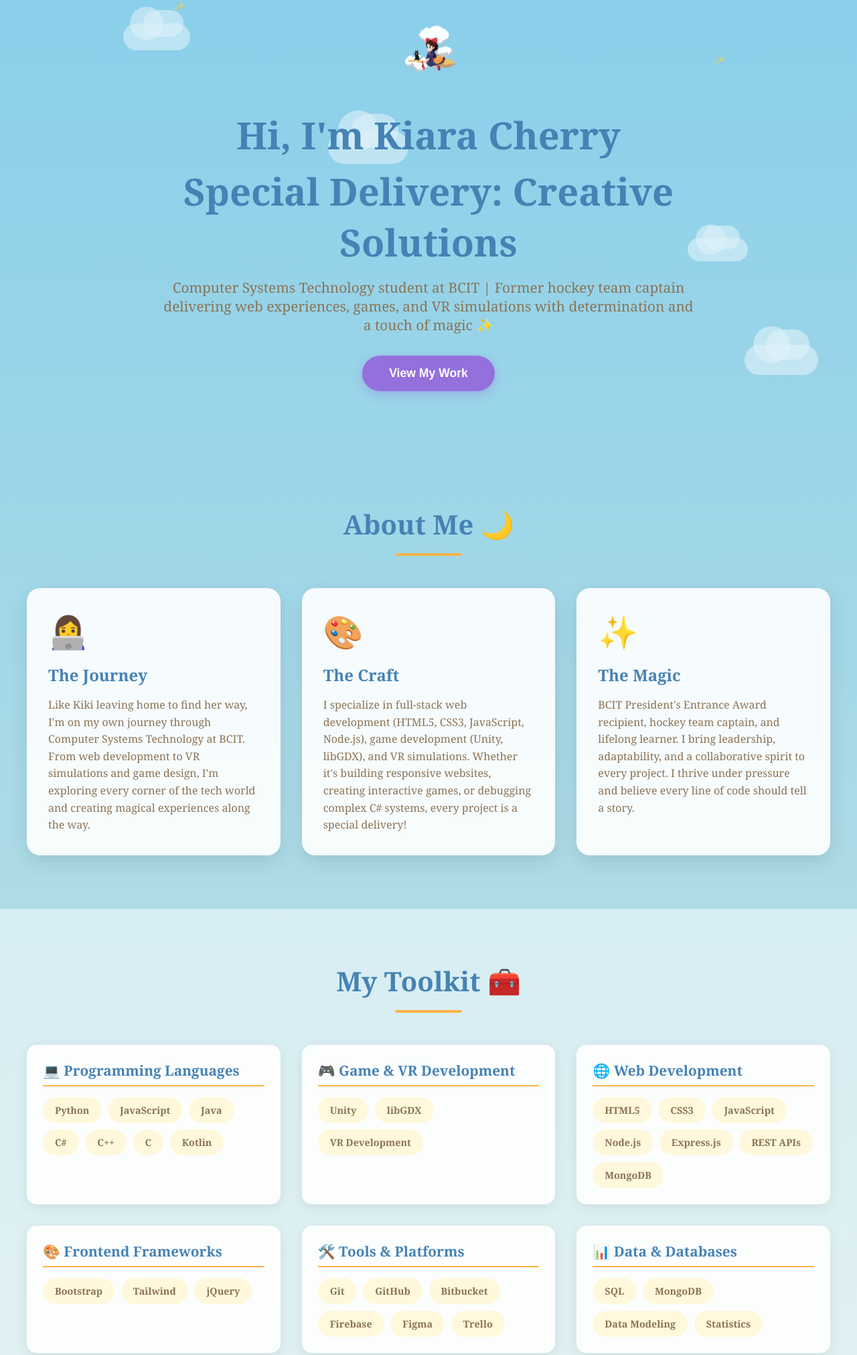
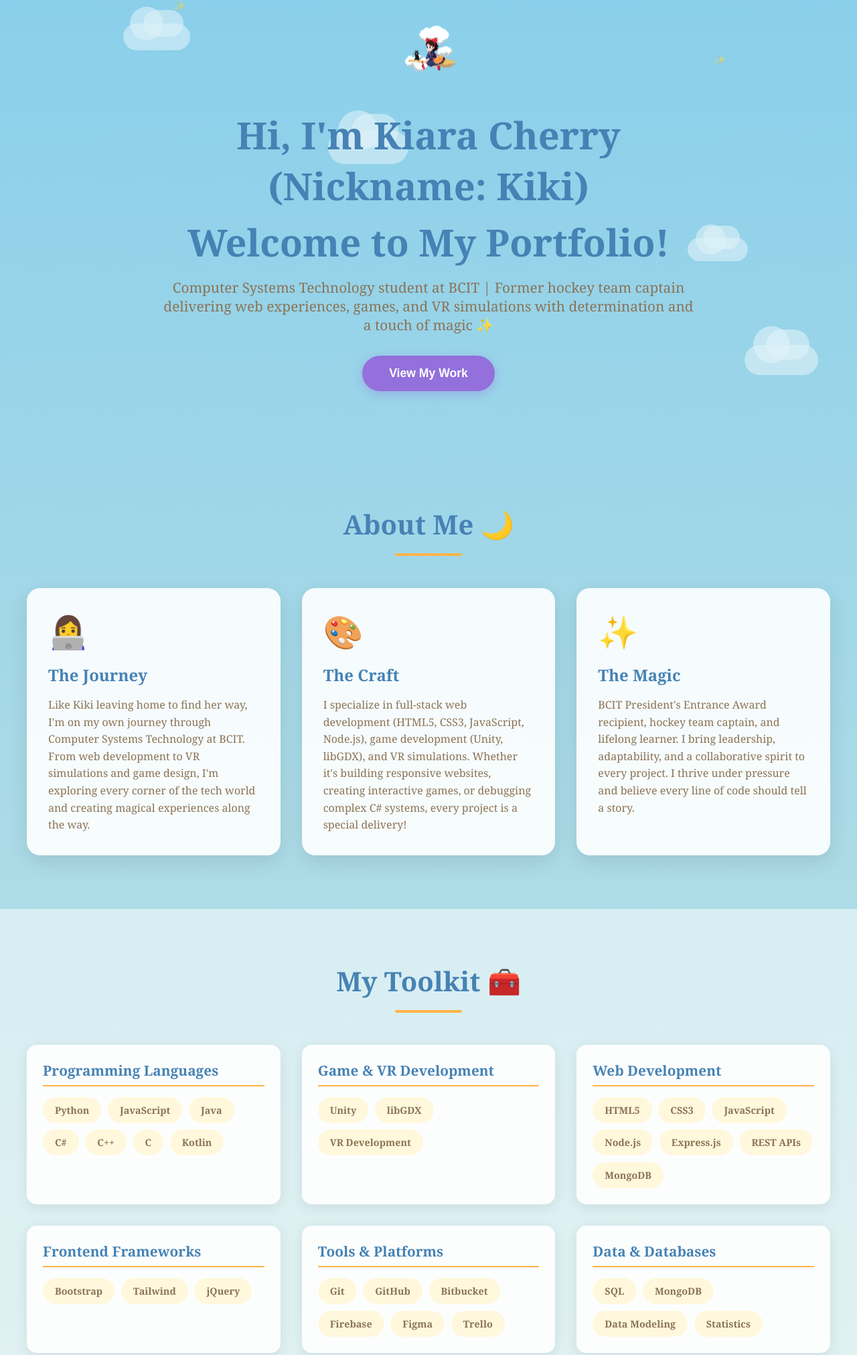
Before and after one commit to KiaraCherry/kiara-cherry-portfolio, a plain HTML site: page index.html in a window 1280 px wide. Shown: the part 125-2148 px from the top of the page at 67% size. Drawn offline with Linux system fonts and the light colour scheme; files whose address does not match are found by name.

Commit message:
Update hero section and skills titles; refine footer links with personal information

```diff
--- a/index.html
+++ b/index.html
@@ -50,8 +50,8 @@
                 </div>
             </div>
             <h2 class="hero-title">
-                <span class="title-line">Hi, I'm Kiara Cherry</span>
-                <span class="title-line">Special Delivery: Creative Solutions</span>
+                <span class="title-line">Hi, I'm Kiara Cherry (Nickname: Kiki)</span>
+                <span class="title-line">Welcome to My Portfolio!</span>
             </h2>
             <p class="hero-subtitle">Computer Systems Technology student at BCIT | Former hockey team captain delivering
                 web experiences, games, and VR simulations with determination and a touch of magic ✨</p>
@@ -95,7 +95,7 @@
             <h2 class="section-title">My Toolkit 🧰</h2>
             <div class="skills-grid">
                 <div class="skill-category">
-                    <h3>💻 Programming Languages</h3>
+                    <h3>Programming Languages</h3>
                     <div class="skill-tags">
                         <span class="skill-tag">Python</span>
                         <span class="skill-tag">JavaScript</span>
@@ -108,7 +108,7 @@
                 </div>
 
                 <div class="skill-category">
-                    <h3>🎮 Game & VR Development</h3>
+                    <h3>Game & VR Development</h3>
                     <div class="skill-tags">
                         <span class="skill-tag">Unity</span>
                         <span class="skill-tag">libGDX</span>
@@ -117,7 +117,7 @@
                 </div>
 
                 <div class="skill-category">
-                    <h3>🌐 Web Development</h3>
+                    <h3>Web Development</h3>
                     <div class="skill-tags">
                         <span class="skill-tag">HTML5</span>
                         <span class="skill-tag">CSS3</span>
@@ -130,7 +130,7 @@
                 </div>
 
                 <div class="skill-category">
-                    <h3>🎨 Frontend Frameworks</h3>
+                    <h3>Frontend Frameworks</h3>
                     <div class="skill-tags">
                         <span class="skill-tag">Bootstrap</span>
                         <span class="skill-tag">Tailwind</span>
@@ -139,7 +139,7 @@
                 </div>
 
                 <div class="skill-category">
-                    <h3>🛠️ Tools & Platforms</h3>
+                    <h3>Tools & Platforms</h3>
                     <div class="skill-tags">
                         <span class="skill-tag">Git</span>
                         <span class="skill-tag">GitHub</span>
@@ -151,7 +151,7 @@
                 </div>
 
                 <div class="skill-category">
-                    <h3>📊 Data & Databases</h3>
+                    <h3>Data & Databases</h3>
                     <div class="skill-tags">
                         <span class="skill-tag">SQL</span>
                         <span class="skill-tag">MongoDB</span>
@@ -310,9 +310,9 @@
         <div class="footer-content">
             <p>© 2026 Kiara Cherry | Made with 💖 and a little bit of magic</p>
             <div class="social-links">
-                <a href="https://github.com/yourusername" target="_blank" class="social-link">GitHub</a>
-                <a href="https://linkedin.com/in/yourprofile" target="_blank" class="social-link">LinkedIn</a>
-                <a href="mailto:your.email@example.com" class="social-link">Email</a>
+                <a href="https://github.com/KiaraCherry" target="_blank" class="social-link">GitHub</a>
+                <a href="https://www.linkedin.com/in/kiara-cherry-b74a96343" target="_blank" class="social-link">LinkedIn</a>
+                <a href="mailto:cherryakiara@gmail.com" class="social-link">Email</a>
             </div>
             <p style="margin-top: 1rem; font-size: 0.9rem; opacity: 0.8;">
                 Graduating May 2026 | BCIT Computer Systems Technology | Former Hockey Captain
```
